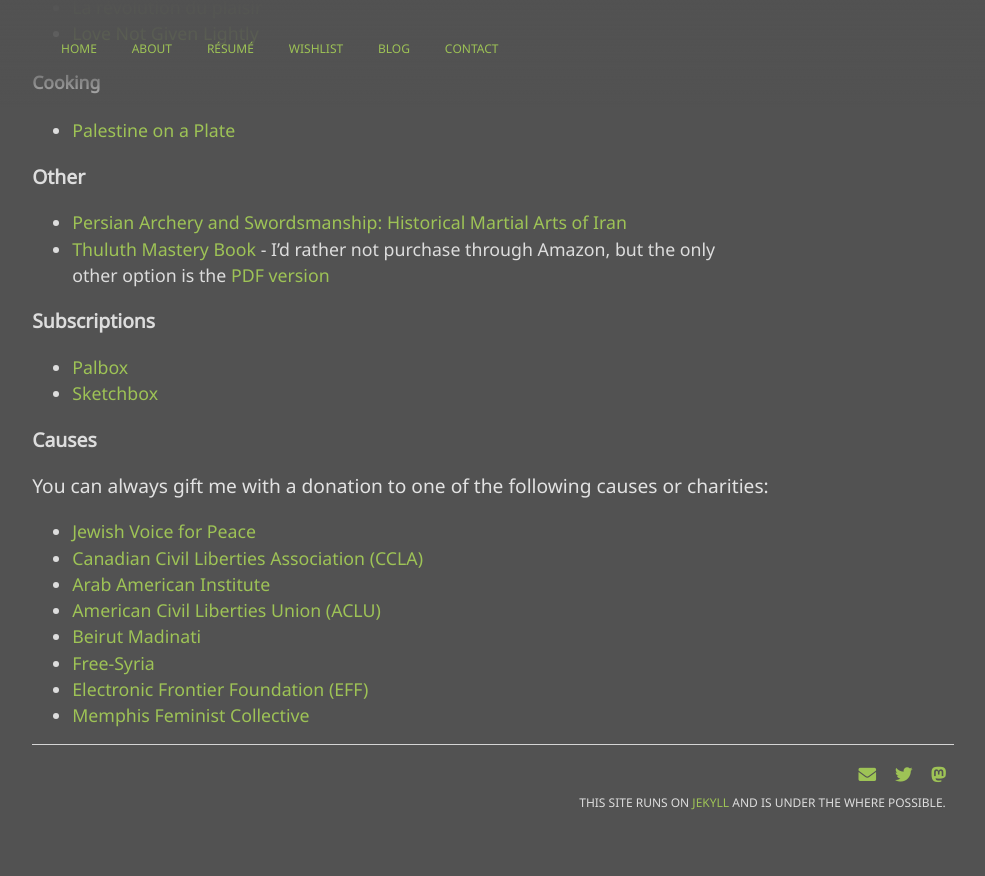
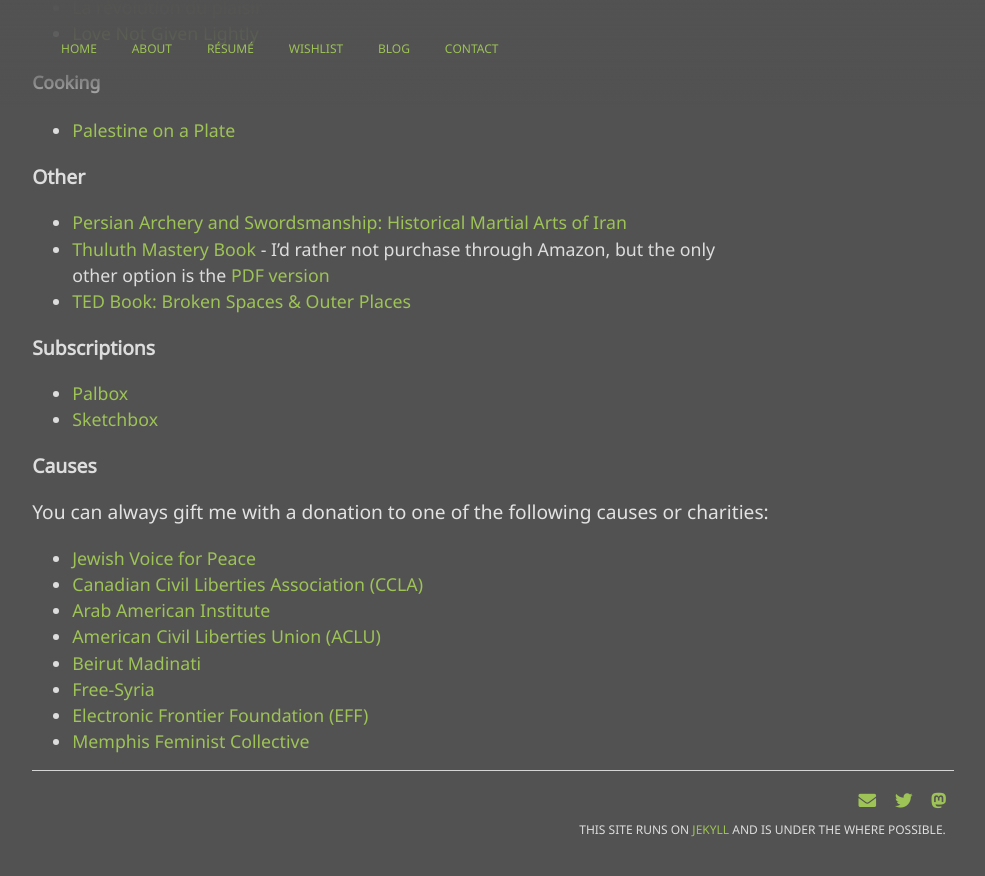
Before and after one commit to mstfacmly/mstfacmly.github.io, a Jekyll site: the page built from wishlist.md, in a window 1280 px wide and 900 px high, scrolled down 1438 px. Shown: the top 876 px of the window, without its empty margins (147-1132 px from the left). Built offline with Jekyll 4.4.1, drawn with Linux system fonts in a browser that asks for light colours; nearby versions of some CDN libraries; a script that is not in the unit is left out.

Commit message:
update wishlist

```diff
--- a/wishlist.md
+++ b/wishlist.md
@@ -58,6 +58,7 @@
 ### Other
 * [Persian Archery and Swordsmanship: Historical Martial Arts of Iran](http://www.moshtaghkhorasani.com/books/persian-archery-and-swordsmanship/)
 * [Thuluth Mastery Book](https://www.amazon.com/Arabic-Calligraphy-Mastery-step-step/dp/1539972488/) - I'd rather not purchase through Amazon, but the only other option is the [PDF version](https://omaruddin.samcart.com/products/thuluth-mastery-ebook)
+* [ TED Book: Broken Spaces & Outer Places](https://www.ted.com/read/ted-books/ted-books-library/broken-spaces-outer-places)
 
 ### Subscriptions
 * [Palbox](https://www.palbox.org/)
```
